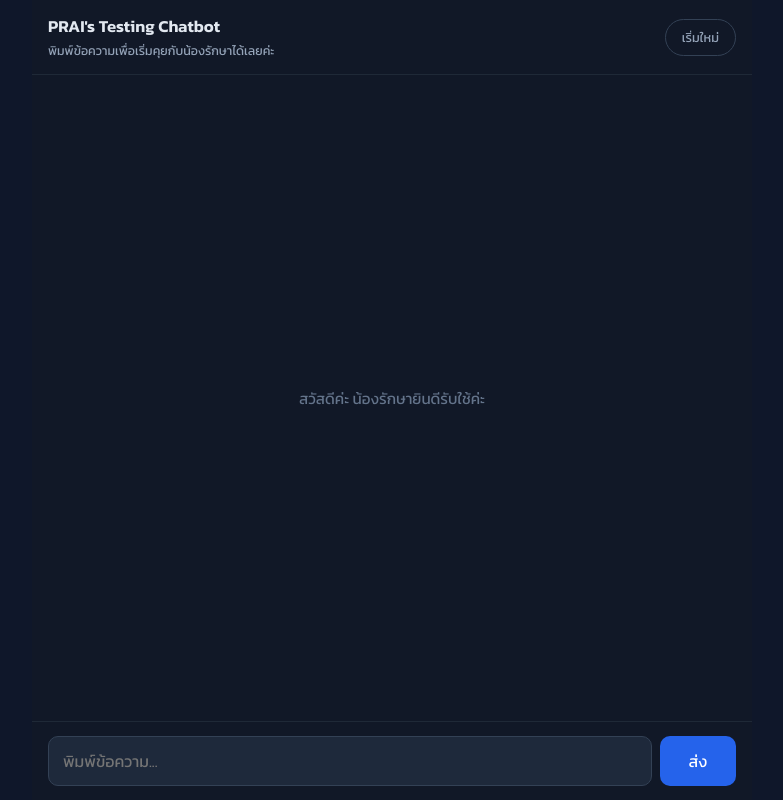
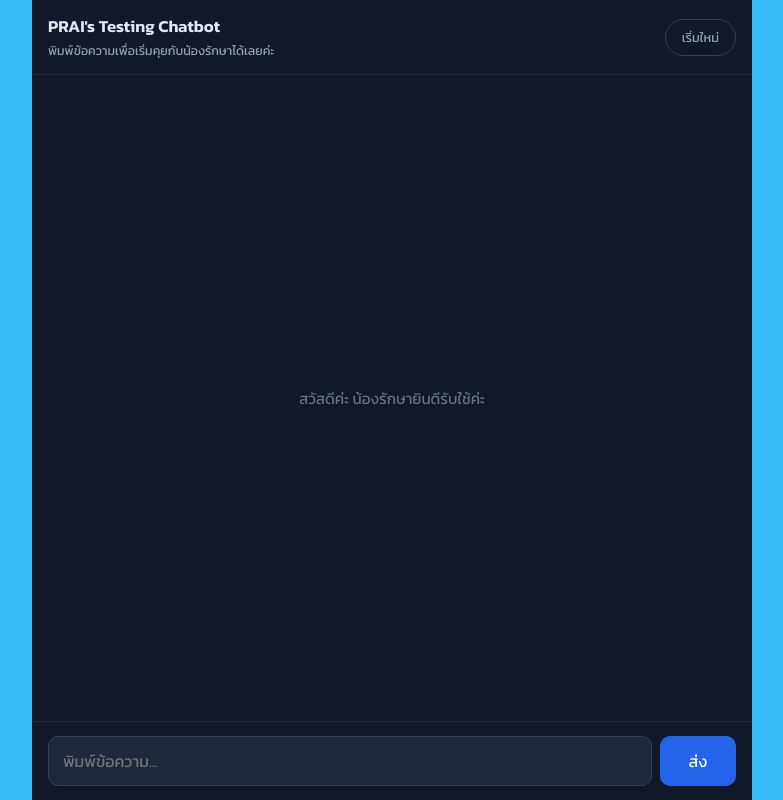
Before and after one commit to praiakrapalin/chatbotcloudllm, a FastAPI app: page / in a window 1280 px wide. Shown: the whole page, without its empty margins (248-1031 px from the left). Run offline with FastAPI, Linux system fonts and the light colour scheme; parts of the project's set-up code (start-up, migrations or seed data) failed here and were passed over; some libraries are stand-ins or nearby versions.

Commit message:
Update style.css

```diff
--- a/static/css/style.css
+++ b/static/css/style.css
@@ -3,7 +3,7 @@
    ทำให้ปรับโทนสีหรือความหนาแน่นของ UI ทีเดียวได้จากจุดเดียว และเห็นภาพรวมของ
    ดีไซน์ระบบง่ายกว่าไล่หาทีละ selector */
 :root {
-  --color-bg: #0f172a;
+  --color-bg: #38bdf8;
   --color-surface: #111827;
   --color-surface-alt: #1e293b;
   --color-border: #1f2937;
```
